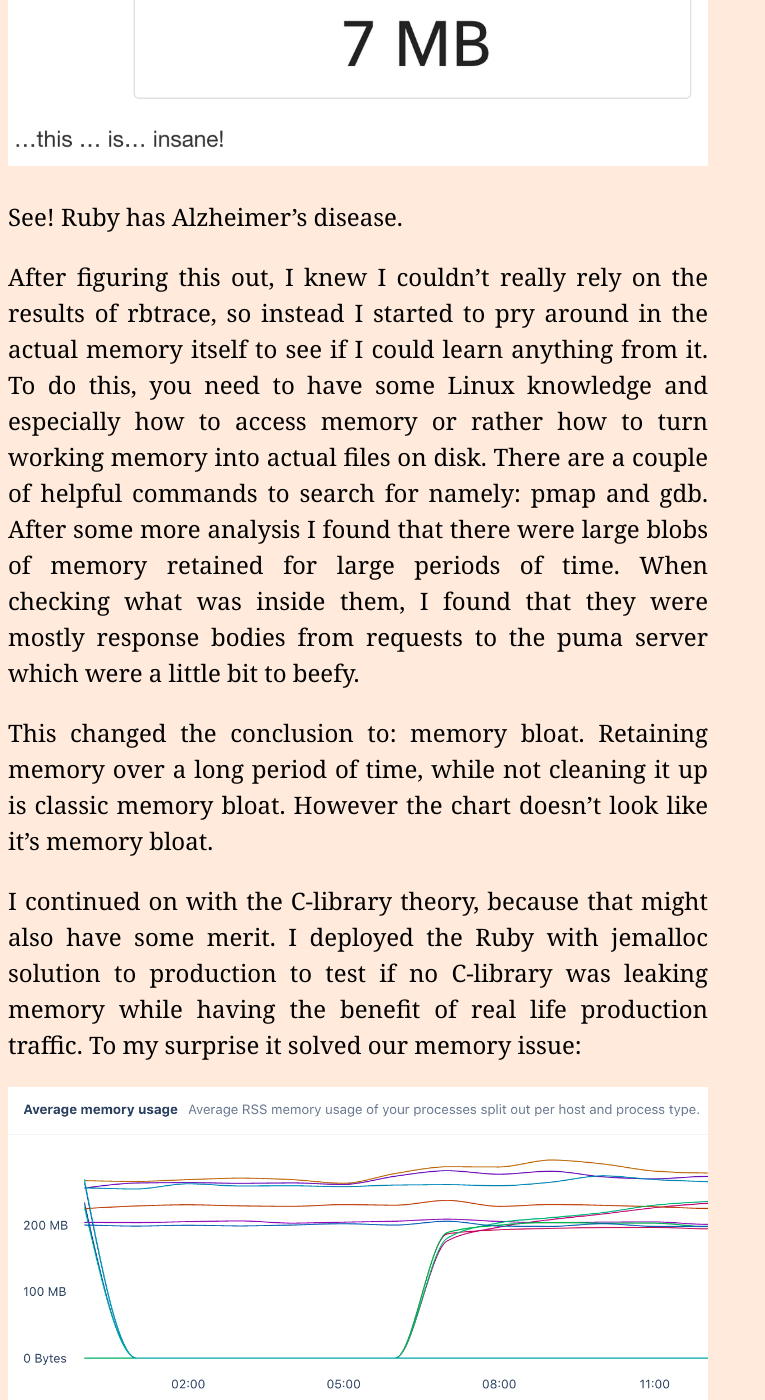
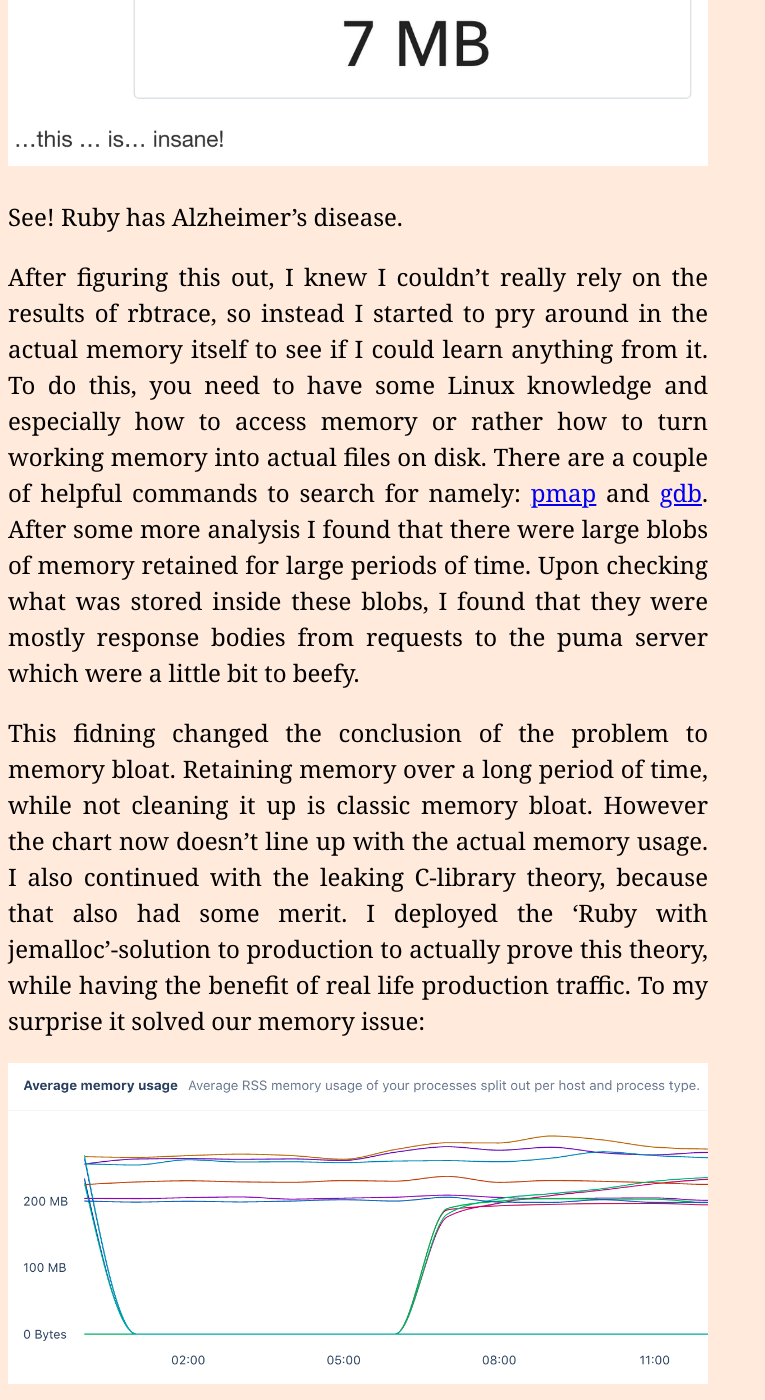
Before and after one commit to grdw/grdw, a Jekyll site: the page built from _posts/2020-09-11-the-shape-of-memory-issues.md, in a window 1280 px wide and 1400 px high, scrolled down 10283 px. Shown: the whole window, without its empty margins (0-765 px from the left). Built offline with Jekyll 4.4.1, drawn with Linux system fonts in a browser that asks for light colours; some of the changed text lies outside the part shown.

Commit message:
Misc changes

```diff
--- a/_posts/2020-09-11-the-shape-of-memory-issues.md
+++ b/_posts/2020-09-11-the-shape-of-memory-issues.md
@@ -96,18 +96,14 @@
 
 See! Ruby has Alzheimer's disease.
 
-After figuring this out, I knew I couldn't really rely on the results of rbtrace, so instead I started to pry around in the actual memory itself to see if I could learn anything from it. To do this, you need to have some Linux knowledge and especially how to access memory or rather how to turn working memory into actual files on disk. There are a couple of helpful commands to search for namely: pmap and gdb. After some more analysis I found that there were large blobs of memory retained for large periods of time. When checking what was inside them, I found that they were mostly response bodies from requests to the puma server which were a little bit to beefy.
+After figuring this out, I knew I couldn't really rely on the results of rbtrace, so instead I started to pry around in the actual memory itself to see if I could learn anything from it. To do this, you need to have some Linux knowledge and especially how to access memory or rather how to turn working memory into actual files on disk. There are a couple of helpful commands to search for namely: [pmap](https://linux.die.net/man/1/pmap) and [gdb](https://www.gnu.org/software/gdb/). After some more analysis I found that there were large blobs of memory retained for large periods of time. Upon checking what was stored inside these blobs, I found that they were mostly response bodies from requests to the puma server which were a little bit to beefy.
 
-This changed the conclusion to: memory bloat. Retaining memory over a long period of time, while not cleaning it up is classic memory bloat. However the chart doesn't look like it's memory bloat.
-
-I continued on with the C-library theory, because that might also have some merit. I deployed the Ruby with jemalloc solution to production to test if no C-library was leaking memory while having the benefit of real life production traffic. To my surprise it solved our memory issue:
+This fidning changed the conclusion of the problem to memory bloat. Retaining memory over a long period of time, while not cleaning it up is classic memory bloat. However the chart now doesn't line up with the actual memory usage. I also continued with the leaking C-library theory, because that also had some merit. I deployed the 'Ruby with jemalloc'-solution to production to actually prove this theory, while having the benefit of real life production traffic. To my surprise it solved our memory issue:
 
 ![bloat](/img/1/12.png)
 
-**Why?!**
+**But why?!**
 
-I was happy that it was fixed, but I didn't understand why this solution worked. However with my limited knowledge I can say this: a side-effect of compiling Ruby with jemalloc, is that jemalloc starts to combat memory fragmentation. The puma workers were experiencing this particular memory issue. On top of this, my other conclusion of it being memory bloat was also correct.
-
-So what was happening here: if you combine both memory bloat and memory fragmentation into a single graph, it will start to look linear, giving you the false idea that it's a memory leak when looked at it from a short period of time.
+I was happy that it was fixed, but at the time I didn't understood why this solution even remotely worked. However, today, with my limited knowledge I can say this: a side-effect of compiling Ruby with jemalloc, is that jemalloc starts to combat memory fragmentation. The puma workers were experiencing this particular memory issue. On top of this, my other conclusion of it being memory bloat was also correct. Imagine if you were to combine both memory bloat and memory fragmentation into a single shape, it will start to look linear. This in turn will give you the false idea that it's a memory leak, when looked at it from a short period of time.
 
 All in all I would like to end with this: memory issues are unique cases, there's usually no standard solution to them; there's no standard default StackOverflow answer available. When you're dealing with a leak or fragmentation, measure over a longer period of time and be patient (I need to tattoo this one on my arm).
```
Also changed, not shown: style.css (+5 -5 lines).
